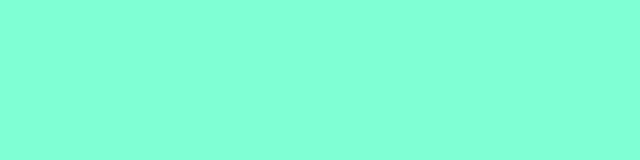
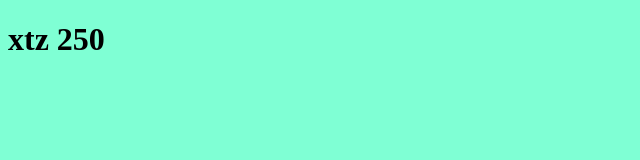
Before and after one commit to teban2006soto/viernes--16-, a plain HTML site: page index.html in a window 1280 px wide. Shown: the whole page, without its empty margins (0-640 px from the left). Drawn offline with Linux system fonts and the light colour scheme.

Commit message:
agregar imagen en html

```diff
--- a/index.html
+++ b/index.html
@@ -8,9 +8,8 @@
     <title>Document</title>
 </head>
 <body>
-    <div>
-
-    </div>
+    <h1>xtz 250</h1>
+    <img src="" alt="">
     <script src="./script/script.js"></script>
 </body>
 </html>
```
